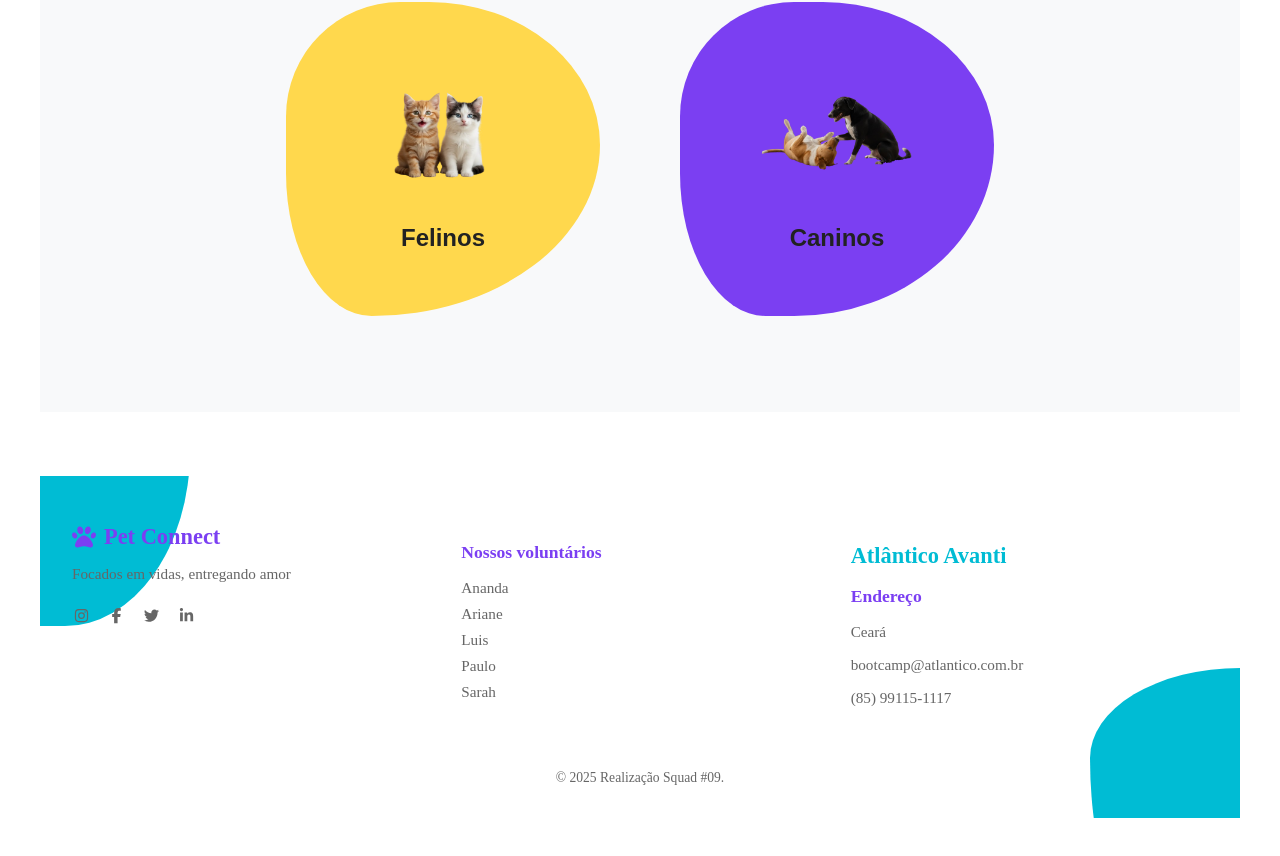
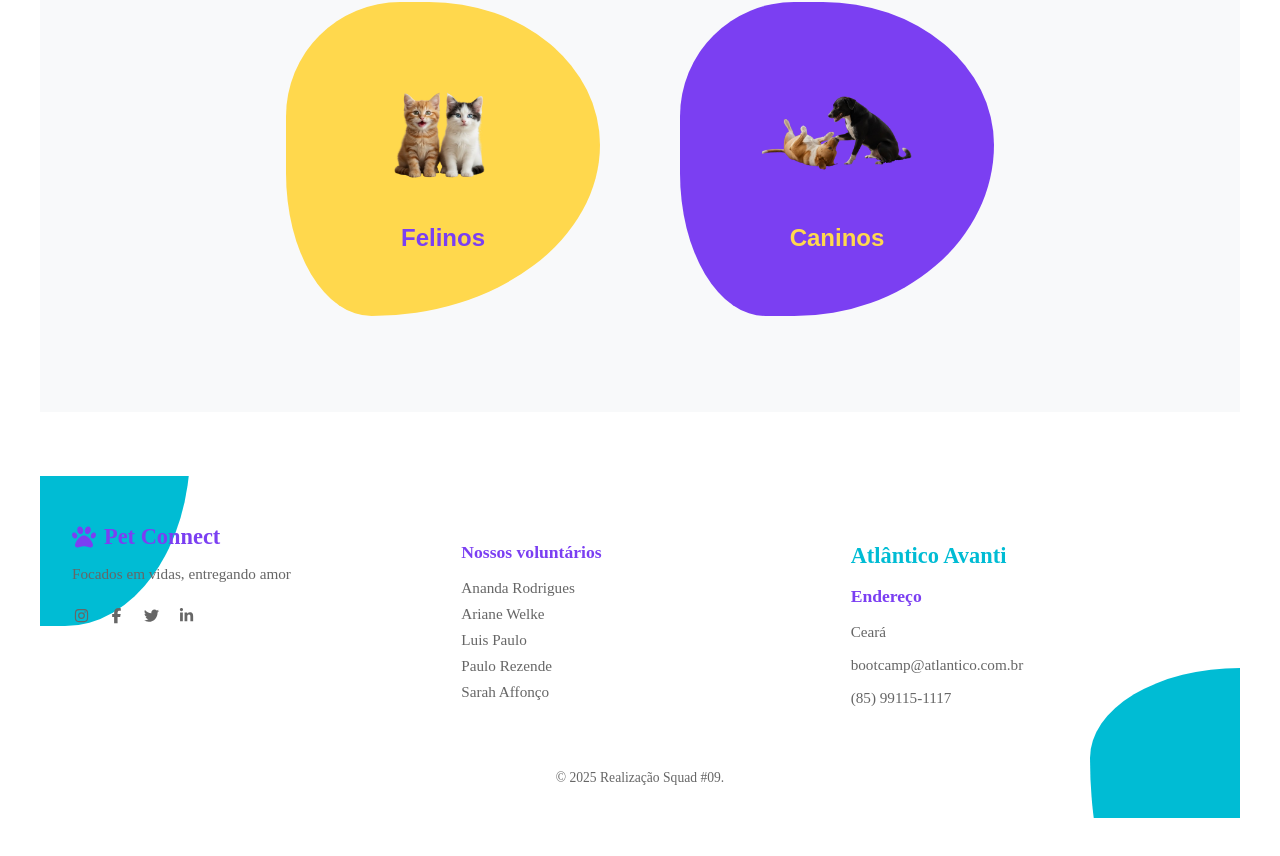
Before and after one commit to sarahaffonco/PetConnectFront, a React (Vite) app: page / in a window 1280 px wide. Shown: the part 968-1824 px from the top of the page. Built offline with nearby package versions, Linux system fonts and the light colour scheme.

Commit message:
adicionado linkedin

```diff
--- a/src/components/footer.jsx
+++ b/src/components/footer.jsx
@@ -1,7 +1,12 @@
-import '../styles/footer.css'
-import { FontAwesomeIcon } from '@fortawesome/react-fontawesome';
-import { faPaw } from '@fortawesome/free-solid-svg-icons';
-import { faInstagram, faFacebookF, faTwitter, faLinkedinIn } from '@fortawesome/free-brands-svg-icons';
+import "../styles/footer.css";
+import { FontAwesomeIcon } from "@fortawesome/react-fontawesome";
+import { faPaw } from "@fortawesome/free-solid-svg-icons";
+import {
+  faInstagram,
+  faFacebookF,
+  faTwitter,
+  faLinkedinIn,
+} from "@fortawesome/free-brands-svg-icons";
 
 export default function Footer() {
   return (
@@ -10,7 +15,6 @@ export default function Footer() {
       <div className="footer-splash splash-bottom-right"></div>
 
       <div className="footer-content">
-
         {/* COLUNA 1: Logo e Redes Sociais */}
         <div className="footer-col footer-col-logo">
           <div className="footer-logo">
@@ -21,10 +25,18 @@ export default function Footer() {
 
           {/* Ícones de Redes Sociais adicionados para corresponder à imagem */}
           <div className="social-icons">
-             <a href="#" className="social-icon"><FontAwesomeIcon icon={faInstagram} /></a>
-             <a href="#" className="social-icon"><FontAwesomeIcon icon={faFacebookF} /></a>
-             <a href="#" className="social-icon"><FontAwesomeIcon icon={faTwitter} /></a>
-             <a href="#" className="social-icon"><FontAwesomeIcon icon={faLinkedinIn} /></a>
+            <a href="#" className="social-icon">
+              <FontAwesomeIcon icon={faInstagram} />
+            </a>
+            <a href="#" className="social-icon">
+              <FontAwesomeIcon icon={faFacebookF} />
+            </a>
+            <a href="#" className="social-icon">
+              <FontAwesomeIcon icon={faTwitter} />
+            </a>
+            <a href="#" className="social-icon">
+              <FontAwesomeIcon icon={faLinkedinIn} />
+            </a>
           </div>
         </div>
 
@@ -32,11 +44,21 @@ export default function Footer() {
         <div className="footer-col">
           <h3>Nossos voluntários</h3>
           <ul>
-            <li><a href="#">Ananda</a></li>
-            <li><a href="#">Ariane</a></li>
-            <li><a href="#">Luis</a></li>
-            <li><a href="#">Paulo</a></li>
-            <li><a href="#">Sarah</a></li>
+            <li>
+              <a href="https://www.linkedin.com/in/anandardrigues">Ananda Rodrigues</a>
+            </li>
+            <li>
+              <a href="https://www.linkedin.com/in/arianewelke">Ariane Welke</a>
+            </li>
+            <li>
+              <a href="https://www.linkedin.com/in/devluiis?trk=contact-info ">Luis Paulo</a>
+            </li>
+            <li>
+              <a href="https://www.linkedin.com/in/pvrezende?utm_source=share&utm_campaign=share_via&utm_content=profile&utm_medium=android_app ">Paulo Rezende</a>
+            </li>
+            <li>
+              <a href="https://www.linkedin.com/in/sarah-jorge-affonco/">Sarah Affonço</a>
+            </li>
           </ul>
         </div>
 
@@ -48,13 +70,10 @@ export default function Footer() {
           <p>bootcamp@atlantico.com.br</p>
           <p>(85) 99115-1117</p>
         </div>
-
       </div>
       {/* LINHA DE COPYRIGHT */}
       <div className="footer-bottom">
-        <div className="footer-bottom-inner">
-          © 2025 Realização Squad #09.
-        </div>
+        <div className="footer-bottom-inner">© 2025 Realização Squad #09.</div>
       </div>
     </footer>
   );
--- a/src/pages/adocaoCaes.jsx
+++ b/src/pages/adocaoCaes.jsx
@@ -1,27 +1,13 @@
-import { useState } from "react";
-import ModalCadastroPet from "../models/modalCadastroPet.jsx";
+
 
 export default function AdocaoCaes() {
-  const [isModalOpen, setIsModalOpen] = useState(false);
 
   return (
     <div style={{ padding: "40px", textAlign: "center" }}>
       <h2>🐶 Adoção de Cachorros</h2>
       <p>Veja nossos amigos peludos disponíveis para adoção!</p>
 
-      {/* Botão para abrir a modal */}
-      <button
-        onClick={() => setIsModalOpen(true)}
-        className="blue-btn"
-      >
-        Cadastrar Pet
-      </button>
 
-      {/* Modal */}
-      <ModalCadastroPet
-        isOpen={isModalOpen}
-        onClose={() => setIsModalOpen(false)}
-      />
     </div>
   );
 }
--- a/src/pages/home.jsx
+++ b/src/pages/home.jsx
@@ -1,9 +1,13 @@
-import '../styles/home.css'
-import dogHero from '../assets/pets.png'
-import catIcon from '../assets/cats.png'
-import dogIcon from '../assets/dogs.png'
+import "../styles/home.css";
+import dogHero from "../assets/pets.png";
+import catIcon from "../assets/cats.png";
+import dogIcon from "../assets/dogs.png";
+import { useState } from "react";
+import ModalCadastroPet from "../models/modalCadastroPet.jsx";
+import { Link } from "react-router-dom";
+export default function Home() {
+  const [isModalOpen, setIsModalOpen] = useState(false);
 
-export default function Home() {
   return (
     <div className="home-container">
       {/* HERO */}
@@ -14,7 +18,15 @@ export default function Home() {
         <div className="hero-text">
           <h1>Connect Pet</h1>
           <p>Conectamos animais e pessoas em um só clique</p>
-          <button className="btn-adotar">Adote</button>
+          {/* Botão para abrir a modal */}
+          <button onClick={() => setIsModalOpen(true)} className="blue-btn">
+            Cadastrar Pet
+          </button>
+          {/* Modal */}
+          <ModalCadastroPet
+            isOpen={isModalOpen}
+            onClose={() => setIsModalOpen(false)}
+          />{" "}
         </div>
         <div className="hero-img">
           <img src={dogHero} alt="Cachorro" />
@@ -27,16 +39,14 @@ export default function Home() {
         <div className="companheiro-cards">
           <div className="card card-cat-splash">
             <img src={catIcon} alt="Gato" />
-            <h3>Felinos</h3>
+            <h3><Link to="/adocao/gatos">Felinos</Link></h3>
           </div>
           <div className="card card-dog-splash ">
             <img src={dogIcon} alt="Cachorro" />
-            <h3>Caninos</h3>
+            <h3><Link to="/adocao/cachorros">Caninos</Link></h3>
           </div>
         </div>
       </section>
-
-
     </div>
   );
 }
--- a/src/styles/home.css
+++ b/src/styles/home.css
@@ -79,7 +79,7 @@
     margin-bottom: 2rem;
 }
 
-.btn-adotar {
+.blue-btn {
     background-color: var(--color-accent);
     color: white;
     border: none;
@@ -91,7 +91,7 @@
     font-weight: 600;
 }
 
-.btn-adotar:hover {
+.blue-btnr:hover {
     background-color: #00a4b7;
 }
 
@@ -120,6 +120,7 @@
     color: var(--color-text);
     font-weight: 700;
 }
+
 
 .companheiro-cards {
     display: flex;
@@ -184,6 +185,31 @@
     z-index: 1;
 }
 
+.card-dog-splash h3 a {
+  color: var(--color-secondary);
+  text-decoration: none;
+  font-weight: 700;
+  transition: color 0.2s ease;
+}
+
+.card-dog-splash h3 a:hover {
+  color: var(--color-accent);
+  text-decoration: underline;
+}
+
+.card-cat-splash h3 a {
+  color: var(--color-primary);
+  text-decoration: none;
+  font-weight: 700;
+  transition: color 0.2s ease;
+}
+
+.card-cat-splash h3 a:hover {
+  color: var(--color-accent);
+  text-decoration: underline;
+}
+
+
 /* RESPONSIVIDADE ADICIONAL PARA MOBILE */
 @media (max-width: 768px) {
     .hero {
```
